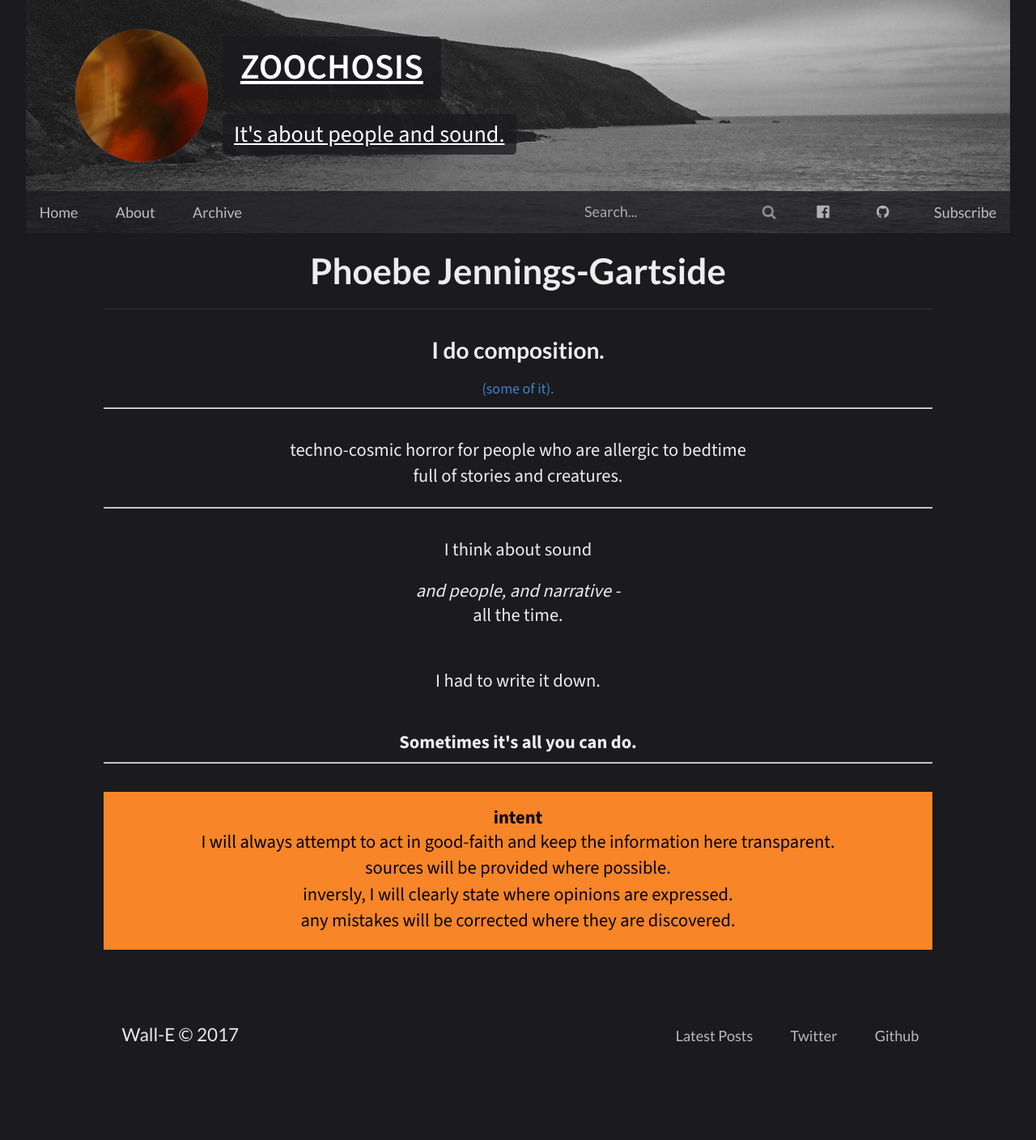
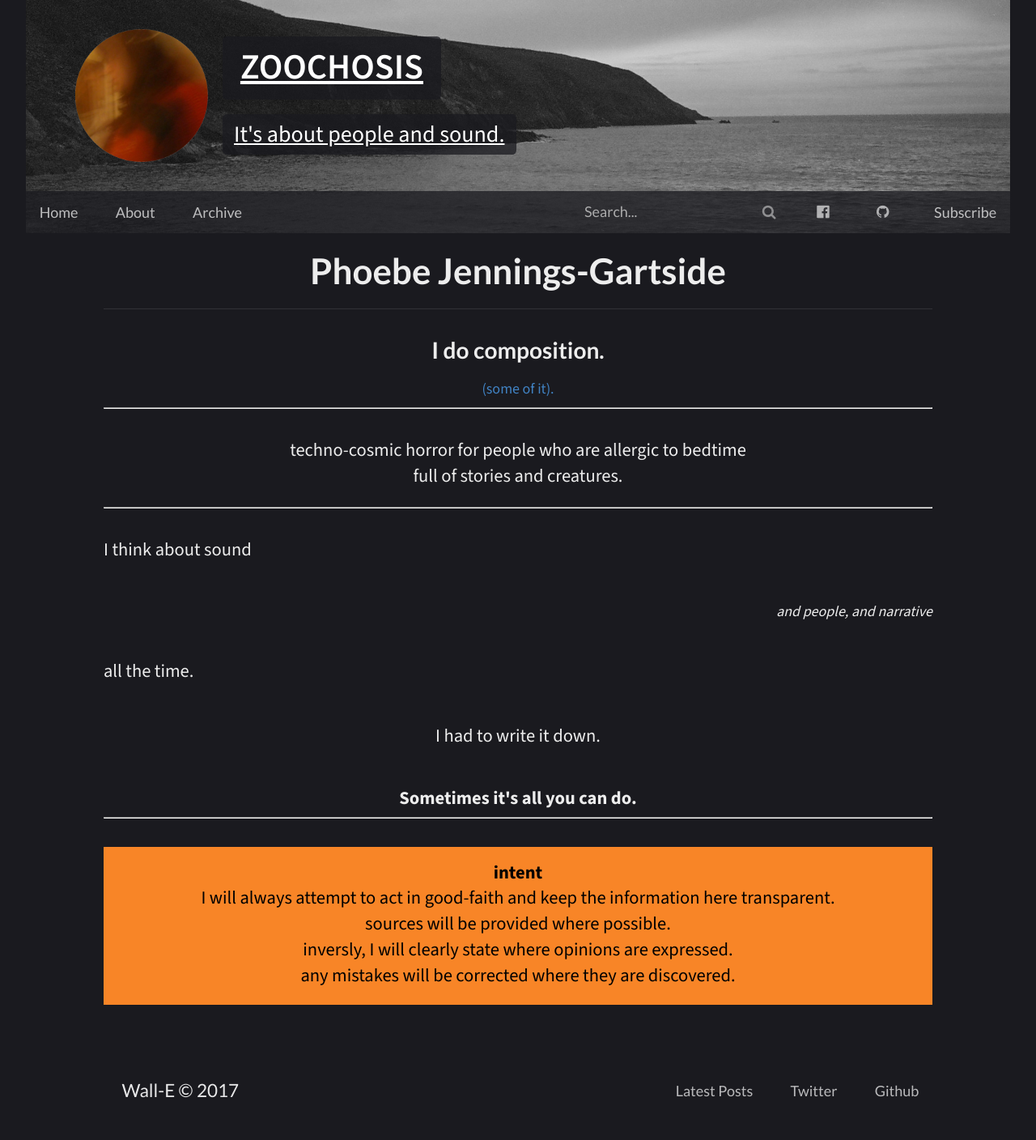
Before and after one commit to ZOOCHOSIS-BLOG/ZOOCHOSIS-BLOG.github.io, a Jekyll site: the page built from about.html, in a window 1280 px wide. Shown: the whole page at 81% size. Built offline with Jekyll 4.4.1, drawn with Linux system fonts in a browser that asks for light colours; before the commit the page ends 1340 px from its top, so only the background shows below that.

Commit message:
tweaks 4

```diff
--- a/about.html
+++ b/about.html
@@ -10,7 +10,7 @@ title: Phoebe Jennings-Gartside
     }
 
     i {
-        text-align: center;
+        text-align: right;
         font-size: 1.25rem;
     }
 
@@ -29,6 +29,10 @@ title: Phoebe Jennings-Gartside
         color: black;
         margin-bottom: 15px;
     }
+
+    .left-aligned {
+        text-align: left;
+    }
 </style>
 </head>
 
@@ -45,9 +49,14 @@ full of stories and creatures.
 
 <hr>
 <br>
-<p>I think about sound</p>
-<i>and people, and narrative -</i><br>
-<p>all the time.</p>
+
+<p class="left-aligned">
+I think about sound</p>
+<br>
+<p class="the-voice"> and people, and narrative </p>
+<br>
+<p class="left-aligned">
+all the time.</p>
 <br>
 
 <p>I had to write it down.</p>
--- a/assets/css/main.css
+++ b/assets/css/main.css
@@ -34,6 +34,14 @@ body {
     background-color: rgba(26, 26, 31, 1);
 }
 
+.the-voice {
+    font-family: "Source Sans 3", sans-serif;
+    font-size: 1rem;
+    font-style: italic;
+    color: rgba(237, 237, 237, 1);
+    text-align: right;
+    letter-spacing: 0.05;
+}
 
 /* header */
 
```
